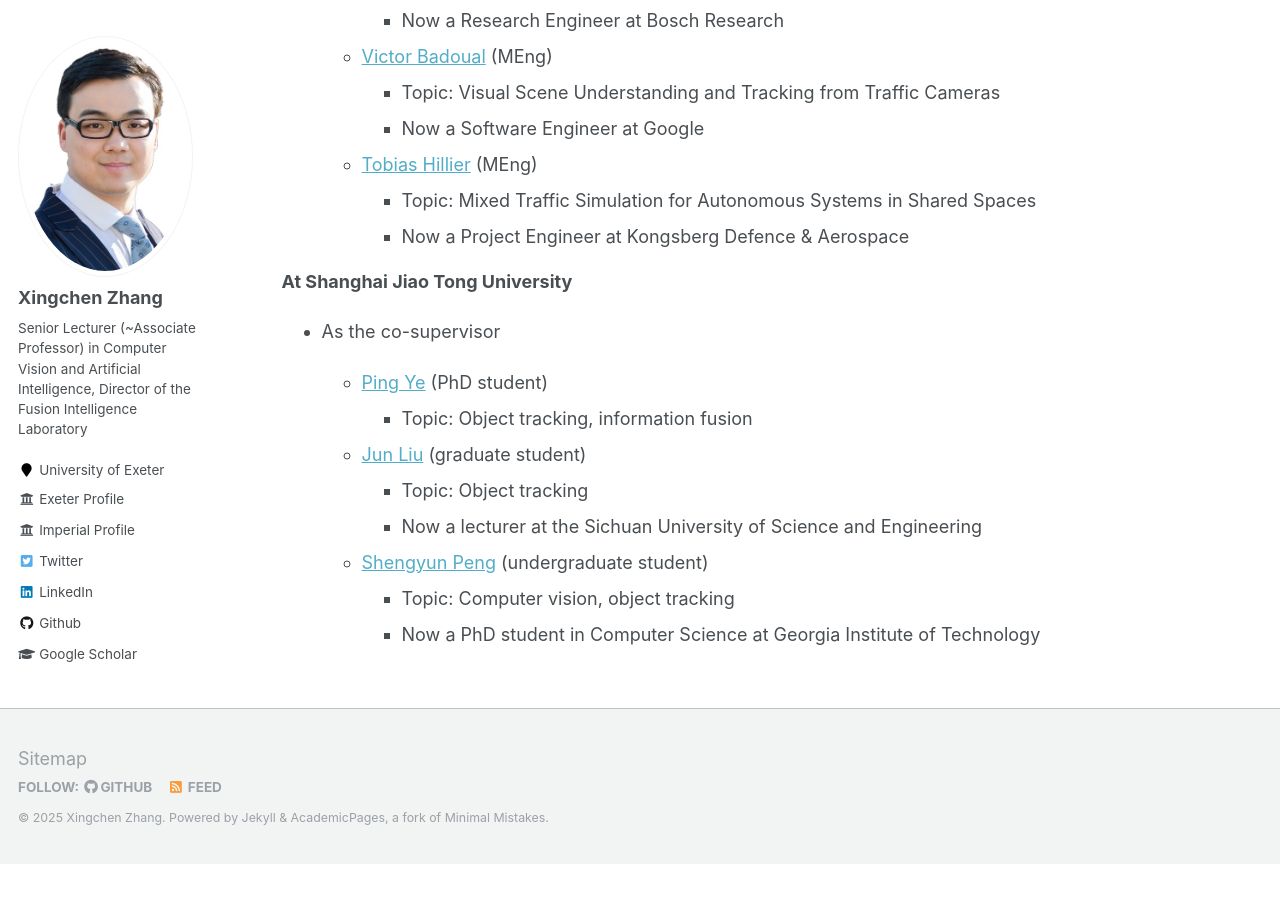
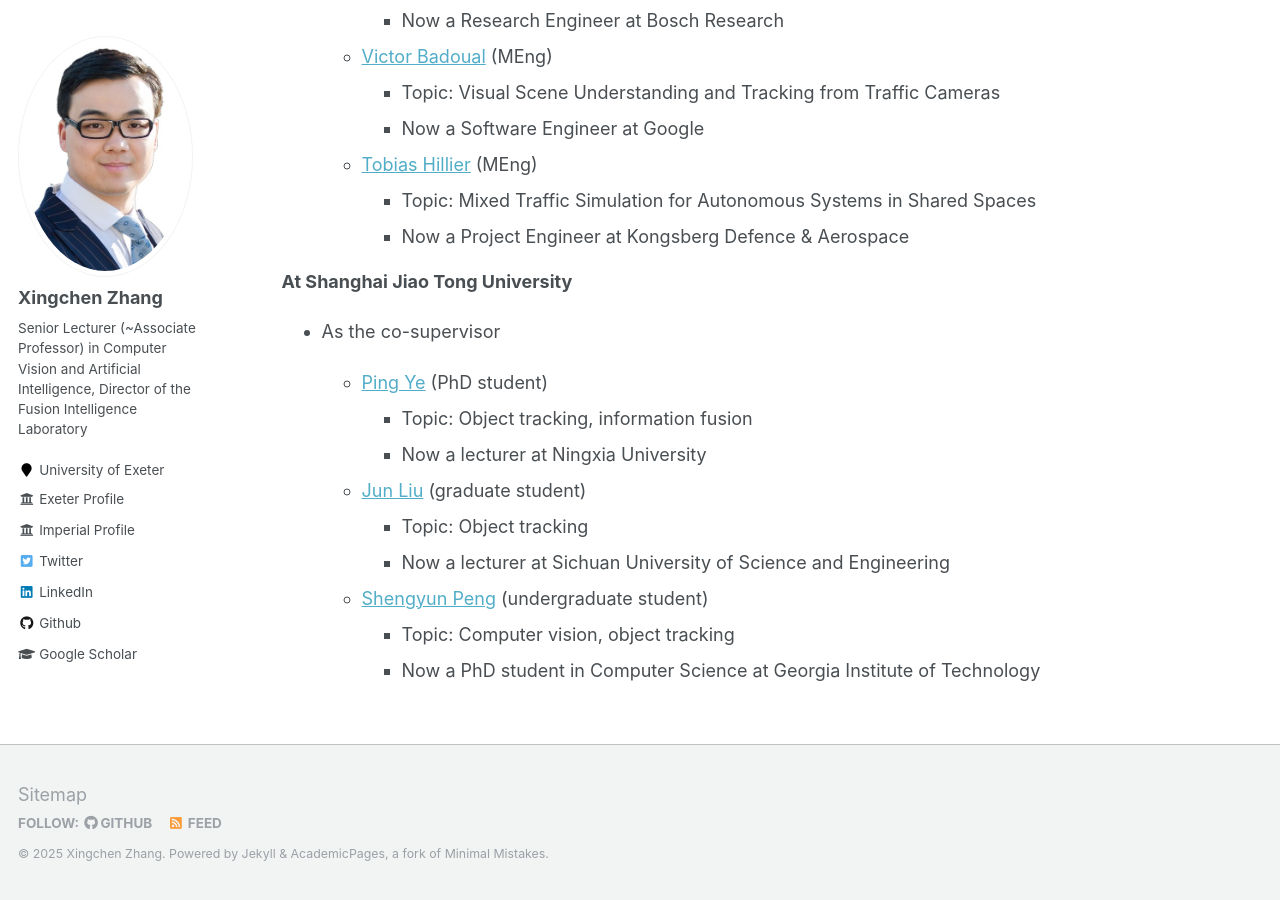
Before and after one commit to xingchenzhang/xingchenzhang.github.io, a Jekyll site: the page built from _pages/team.md, in a window 1280 px wide and 900 px high, scrolled down 1806 px. Built offline with Jekyll 4.4.1, drawn with Linux system fonts in a browser that asks for light colours; before the commit the page ends 2670 px from its top, so only the background shows below that.

Commit message:
update team

```diff
--- a/_pages/team.md
+++ b/_pages/team.md
@@ -80,10 +80,11 @@ I was the primary supervisor of one MSc student in Applied Machine Learning at t
 
 	- [Ping Ye](https://www.researchgate.net/profile/Ping-Ye-6) (PhD student)
 		- Topic: Object tracking, information fusion
+		- Now a lecturer at Ningxia University
 
 	- [Jun Liu](https://zxxy.suse.edu.cn/p/74/?StId=st_app_news_i_x637974583413820740) (graduate student)
 		- Topic: Object tracking
-		- Now a lecturer at the Sichuan University of Science and Engineering
+		- Now a lecturer at Sichuan University of Science and Engineering
 
 	- [Shengyun Peng](https://shengyun-peng.github.io/) (undergraduate student)
 		- Topic: Computer vision, object tracking
```
